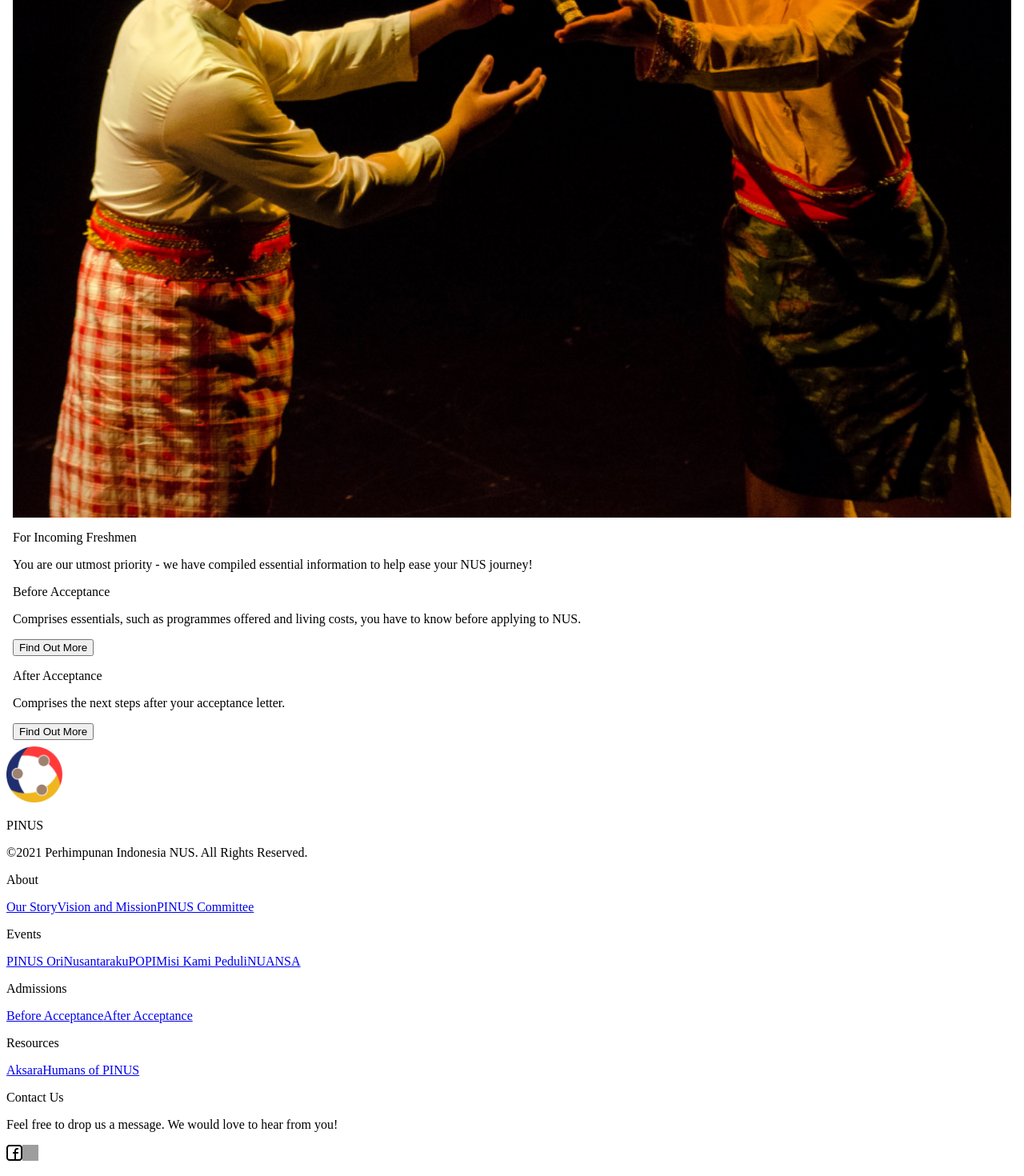
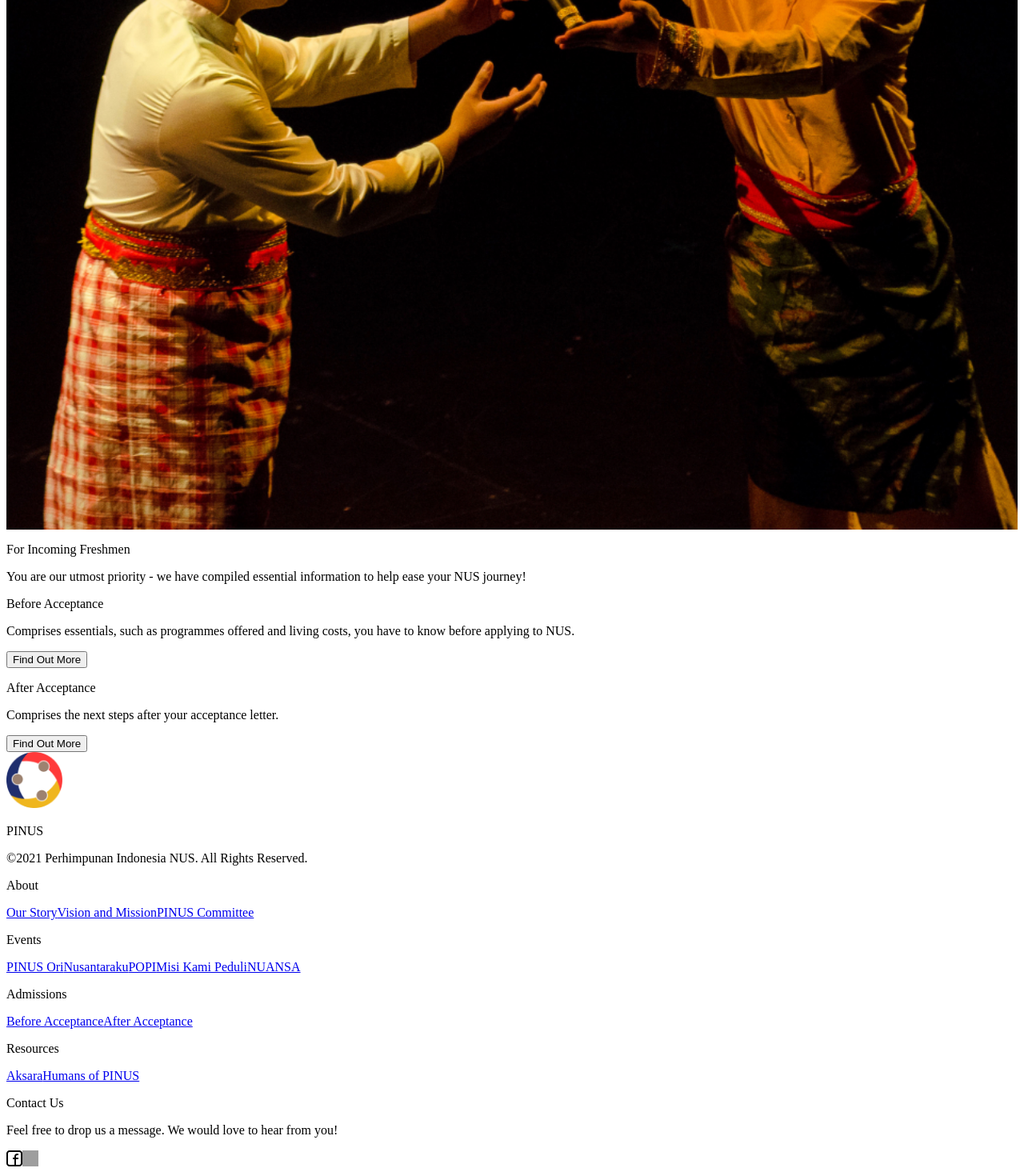
Before and after one commit to indocom/pinus-client, a Next.js app: page / in a window 1280 px wide. Shown: the part 805-2275 px from the top of the page at 80% size. Built offline with nearby package versions, Linux system fonts and the light colour scheme; grey boxes are pictures that could not be loaded.

Commit message:
fix: removes body and footer tags from Page to remove console warnings

```diff
--- a/src/components/Page/index.tsx
+++ b/src/components/Page/index.tsx
@@ -21,7 +21,7 @@ const Page: React.FC<OwnProps> = ({
   router,
 }) => {
   return (
-    <div className={`flex flex-col w-screen`}>
+    <>
       <Head>
         <meta charSet="utf-8" />
         <meta name="viewport" content="width=device-width, initial-scale=1" />
@@ -42,14 +42,10 @@ const Page: React.FC<OwnProps> = ({
         />
         <title>{`${title} | PINUS`}</title>
       </Head>
-      <body>
-        <Banner title={title} description={description} bgImage={bgImage} />
-        <div className={`min-h-screen w-full`}>{children}</div>
-      </body>
-      <footer>
-        <Footer />
-      </footer>
-    </div>
+      <Banner title={title} description={description} bgImage={bgImage} />
+      <div className={`min-h-screen w-full`}>{children}</div>
+      <Footer />
+    </>
   );
 };
 
```
